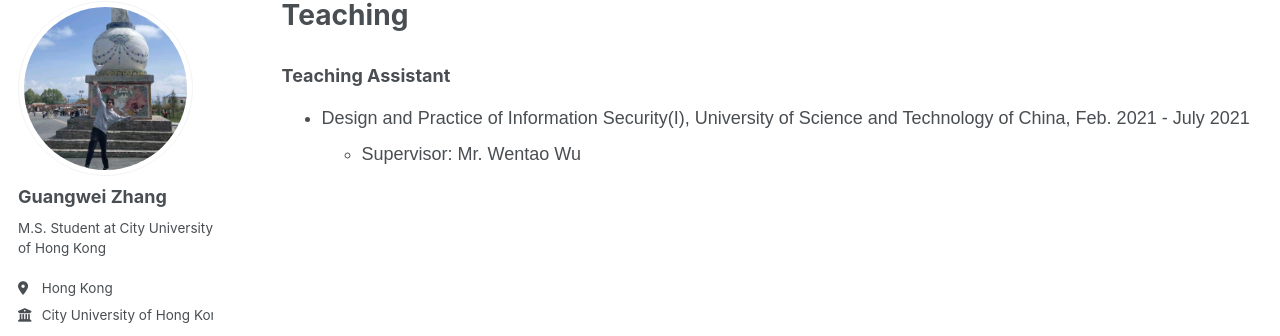
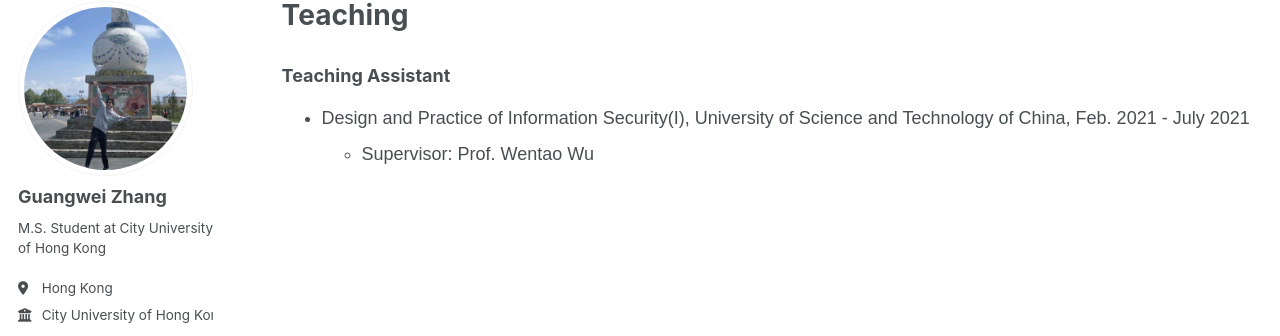
Before and after one commit to changhu73/changhu73.github.io, a Jekyll site: the page built from _pages/teaching.html, in a window 1280 px wide. Shown: the part 105-441 px from the top of the page. Built offline with Jekyll 4.4.1, drawn with Linux system fonts in a browser that asks for light colours; some web fonts are replaced.

Commit message:
Update teaching.html

```diff
--- a/_pages/teaching.html
+++ b/_pages/teaching.html
@@ -25,7 +25,7 @@ redirect_from:
   <ul>
     <li>Design and Practice of Information Security(I), University of Science and Technology of China, Feb. 2021 - July 2021
       <ul>
-        <li>Supervisor: Mr. Wentao Wu</li>
+        <li>Supervisor: Prof. Wentao Wu</li>
       </ul>
     </li>
   </ul>
```
